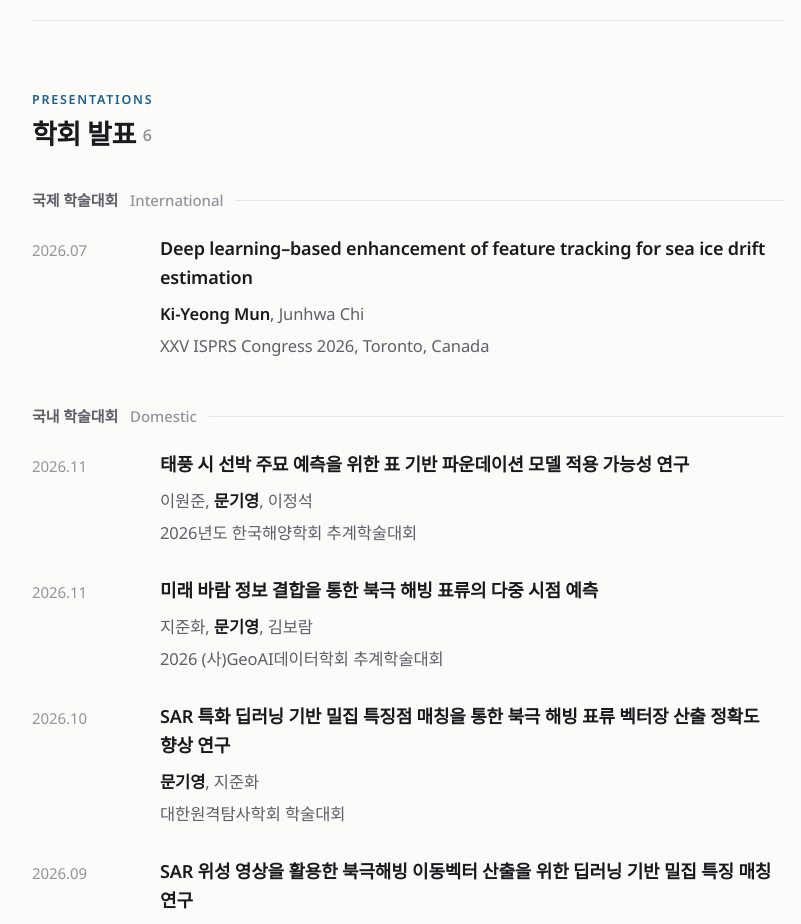
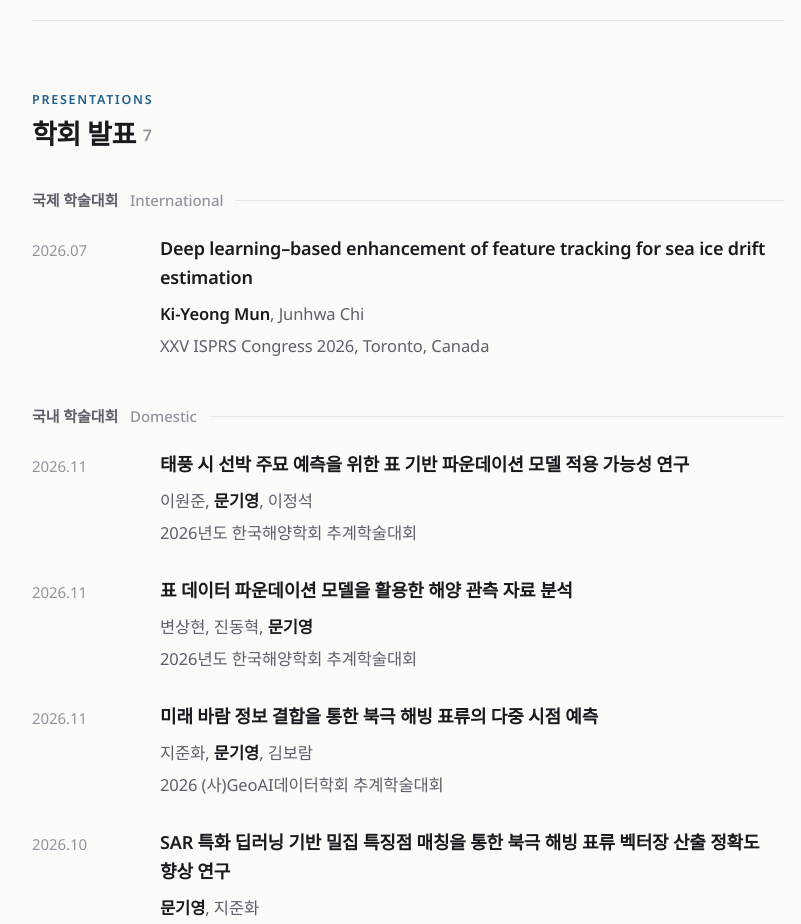
Before and after one commit to ki-yeong/ki-yeong.github.io, a plain HTML site: page index.html in a window 1280 px wide. Shown: the part 1400-2324 px from the top of the page, without its empty margins (416-1217 px from the left). Drawn offline with Linux system fonts and the light colour scheme.

Commit message:
학회 발표 추가: 표 데이터 파운데이션 모델 해양 관측 자료 분석 (한국해양학회)
Co-Authored-By: Claude Opus 5.5 <noreply@anthropic.com>

```diff
--- a/index.html
+++ b/index.html
@@ -330,7 +330,7 @@
 
     <section id="presentations">
       <span class="eyebrow">Presentations</span>
-      <h2>학회 발표<span class="count">6</span></h2>
+      <h2>학회 발표<span class="count">7</span></h2>
 
       <h3 class="group">국제 학술대회 <span>International</span></h3>
       <article class="entry">
@@ -348,6 +348,14 @@
         <div class="what">
           <p class="title">태풍 시 선박 주묘 예측을 위한 표 기반 파운데이션 모델 적용 가능성 연구</p>
           <p class="authors">이원준, <b>문기영</b>, 이정석</p>
+          <p class="venue">2026년도 한국해양학회 추계학술대회</p>
+        </div>
+      </article>
+      <article class="entry">
+        <time class="when">2026.11</time>
+        <div class="what">
+          <p class="title">표 데이터 파운데이션 모델을 활용한 해양 관측 자료 분석</p>
+          <p class="authors">변상현, 진동혁, <b>문기영</b></p>
           <p class="venue">2026년도 한국해양학회 추계학술대회</p>
         </div>
       </article>
```
